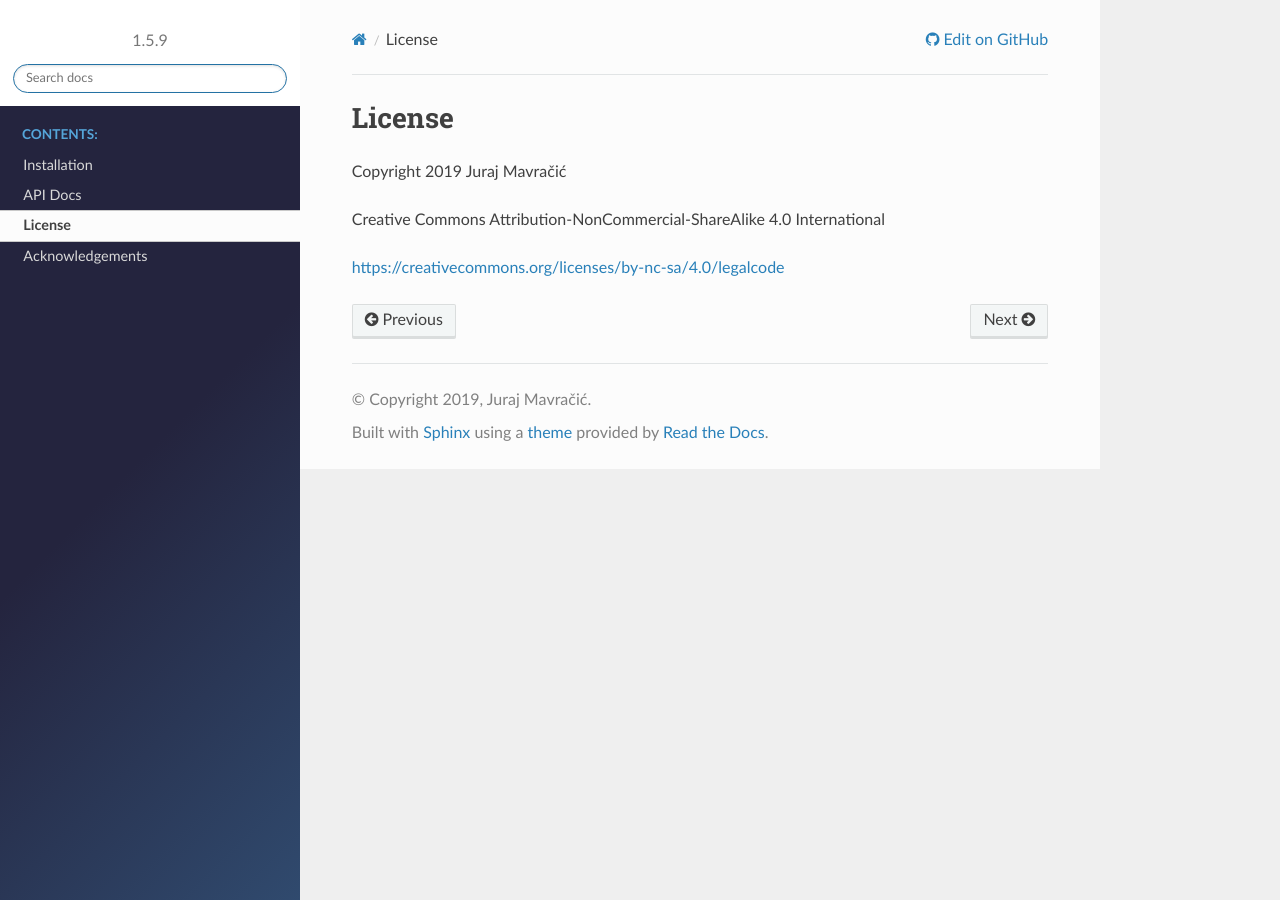
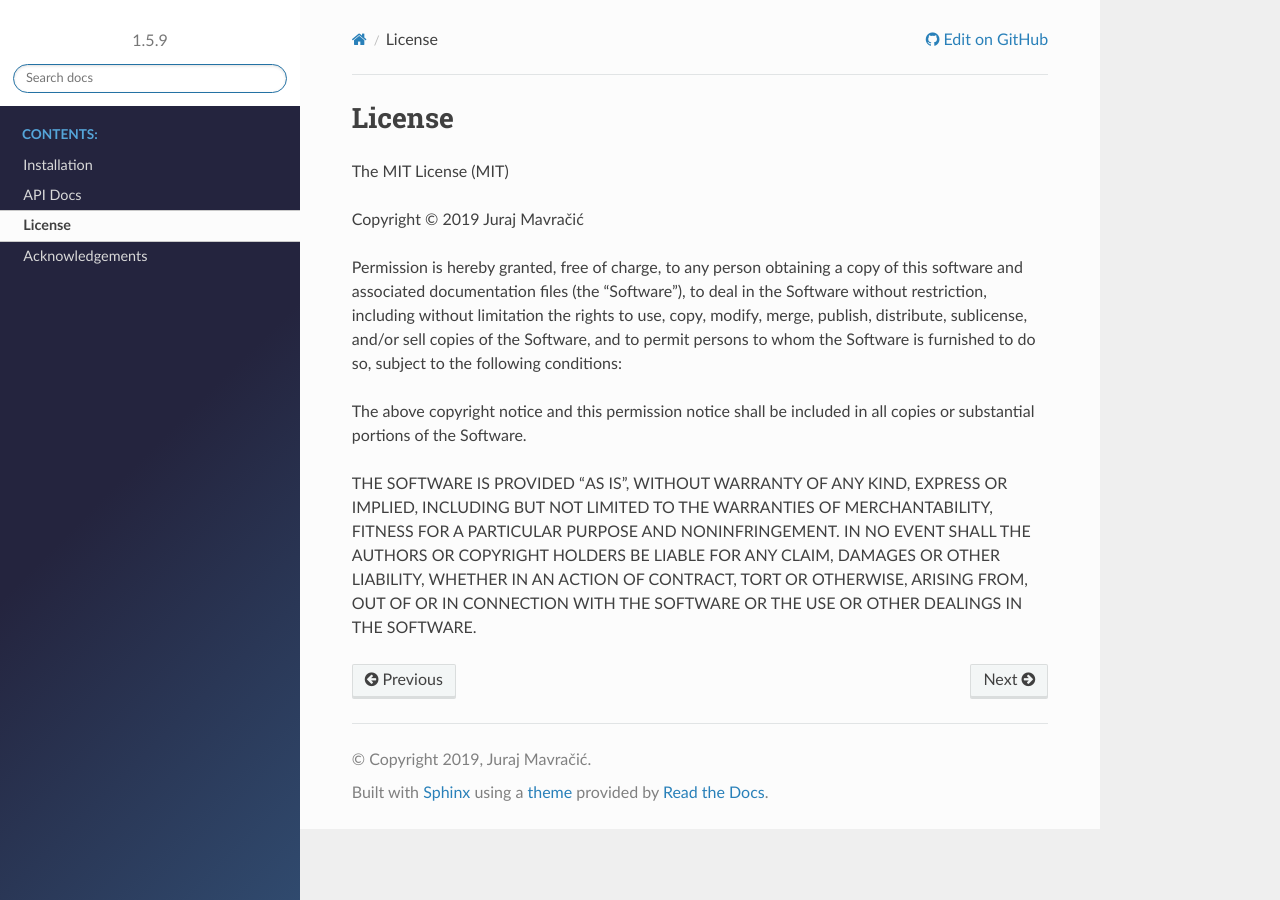
Before and after one commit to CambridgeMolecularEngineering/tabledataextractor, a Sphinx documentation site: the page built from docs/license.rst, in a window 1280 px wide. Built offline with Sphinx 7.4.7 and the Read the Docs theme 2.0.0, drawn with Linux system fonts in a browser that asks for light colours; pages that are not in the unit, such as notebooks, are missing from menus.

Commit message:
License changed, funding statement changed.
Signed-off-by: JurajMa <36662950+JurajMa@users.noreply.github.com>

```diff
--- a/docs/license.rst
+++ b/docs/license.rst
@@ -1,8 +1,20 @@
 License
 ============
 
-Copyright 2019 Juraj Mavračić
+The MIT License (MIT)
 
-Creative Commons Attribution-NonCommercial-ShareAlike 4.0 International
+Copyright © 2019 Juraj Mavračić
 
-https://creativecommons.org/licenses/by-nc-sa/4.0/legalcode
+Permission is hereby granted, free of charge, to any person obtaining a copy of this software and associated
+documentation files (the “Software”), to deal in the Software without restriction,
+including without limitation the rights to use, copy, modify, merge, publish, distribute, sublicense,
+and/or sell copies of the Software, and to permit persons to whom the Software is furnished to do so,
+subject to the following conditions:
+
+The above copyright notice and this permission notice shall be included in all copies or substantial portions of the Software.
+
+THE SOFTWARE IS PROVIDED “AS IS”, WITHOUT WARRANTY OF ANY KIND, EXPRESS OR IMPLIED,
+INCLUDING BUT NOT LIMITED TO THE WARRANTIES OF MERCHANTABILITY, FITNESS FOR A PARTICULAR PURPOSE AND NONINFRINGEMENT.
+IN NO EVENT SHALL THE AUTHORS OR COPYRIGHT HOLDERS BE LIABLE FOR ANY CLAIM, DAMAGES OR OTHER LIABILITY,
+WHETHER IN AN ACTION OF CONTRACT, TORT OR OTHERWISE, ARISING FROM, OUT OF OR IN CONNECTION WITH THE SOFTWARE
+OR THE USE OR OTHER DEALINGS IN THE SOFTWARE.
--- a/tabledataextractor/__init__.py
+++ b/tabledataextractor/__init__.py
@@ -1,7 +1,7 @@
 # -*- coding: utf-8 -*-
 """
 TableDataExtractor
-Extracts and indexes data from tables.
+Extracts and standardizes data from tables.
 Algorithm from David W. Embley et. Al., DOI: 10.1007/s10032-016-0259-1
 jm2111@cam.ac.uk
 ~~~~~~~~~~~~~~~~~
@@ -13,7 +13,7 @@
 __version__ = '1.5.9'
 __author__ = 'Juraj Mavračić'
 __email__ = 'jm2111@cam.ac.uk'
-__license__ = 'Creative Commons Attribution-NonCommercial-ShareAlike 4.0 International Public License'
+__license__ = 'MIT License'
 __copyright__ = 'Copyright 2019 Juraj Mavracic'
 
 # global logging set-up, change the logging level here for development
```
Also changed, not shown: README.md (+17 -2 lines), docs/acknowledgement.rst (+1 -6 lines).
